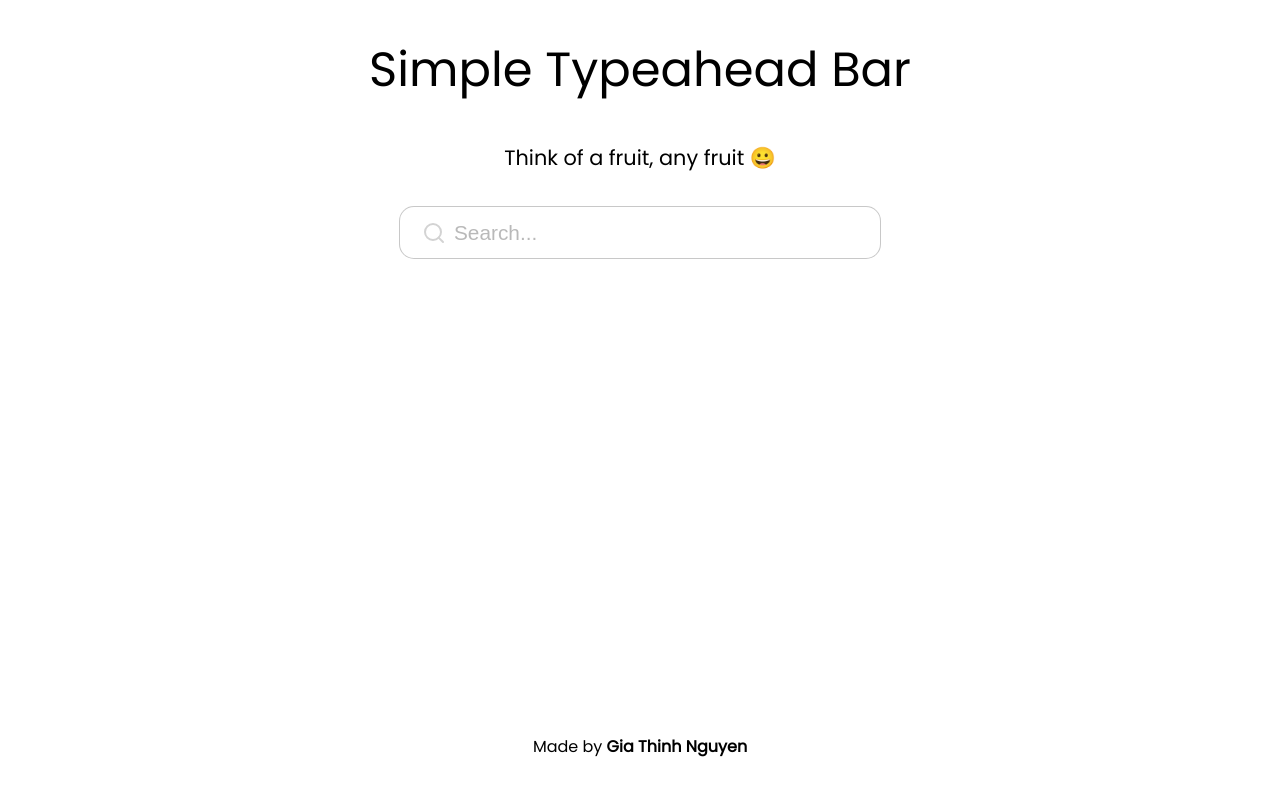
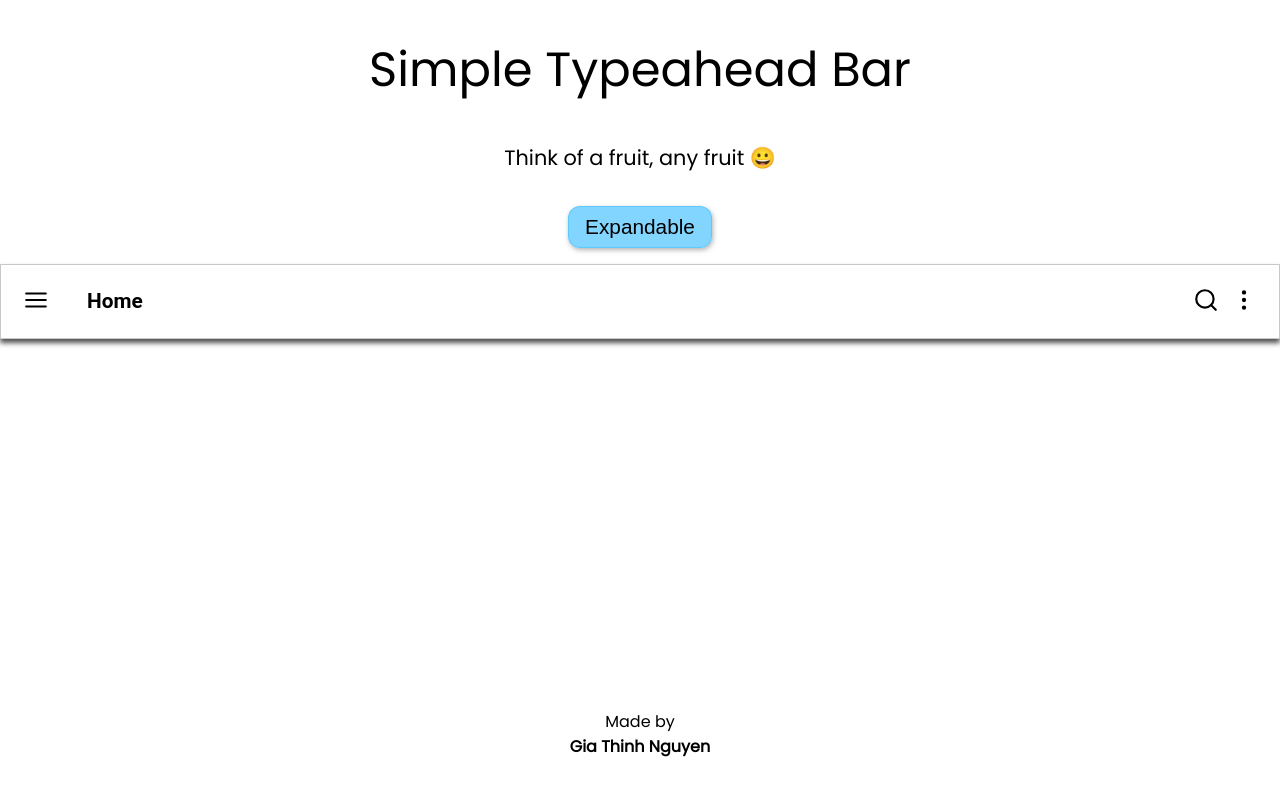
Before and after one commit to g-thinh/simple-typeahead-react, a React (Create React App) app: page / in a window 1280 px wide. Shown: the top 796 px of the page. Built offline with nearby package versions, Linux system fonts and the light colour scheme.

Commit message:
added expanded bar version

```diff
--- a/src/App.js
+++ b/src/App.js
@@ -2,10 +2,13 @@ import React from "react";
 import styled from "styled-components";
 import { GlobalStyles } from "./components/GlobalStyles";
 import SearchBar from "./components/SearchBar";
+import ExpandedSearchBar from "./components/ExpandedSearchBar";
 import { isBrowser, isMobile } from "react-device-detect";
 import { fruits } from "./data";
 
 function App() {
+  const [choice, setChoice] = React.useState(false);
+
   return (
     <>
       <Wrapper>
@@ -14,15 +17,25 @@ function App() {
             <>
               <Title>Simple Typeahead Bar</Title>
               <Subheader>Think of a fruit, any fruit 😀</Subheader>
+              <Button onClick={() => setChoice(!choice)}>
+                {choice ? "Persistent" : "Expandable"}
+              </Button>
             </>
           )}
-          <SearchBar data={fruits} />
+          {choice ? (
+            <SearchBar data={fruits} show={false} />
+          ) : (
+            <ExpandedSearchBar />
+          )}
         </Header>
         <Footer>
           {isMobile && (
             <>
               <Title>Simple Typeahead Bar</Title>
               <Subheader>Think of a fruit, any fruit 😀</Subheader>
+              <Button onClick={() => setChoice(!choice)}>
+                {choice ? "Persistent" : "Expandable"}
+              </Button>
             </>
           )}
           Made by
@@ -41,6 +54,27 @@ function App() {
   );
 }
 
+const Button = styled.button`
+  text-align: center;
+  width: auto;
+  height: auto;
+  font-size: 1.3rem;
+  padding: 0.5rem 1rem;
+  margin-bottom: 1rem;
+  background-color: hsla(200deg, 100%, 65%, 0.7);
+
+  border: 1px solid hsla(200deg, 100%, 65%, 0.7);
+
+  box-shadow: 1px 2px 5px 0px rgba(145, 145, 145, 0.7);
+
+  border-radius: 12px;
+  cursor: pointer;
+
+  &:hover {
+    filter: brightness(0.9);
+  }
+`;
+
 const Wrapper = styled.div`
   height: 100vh;
   background-color: #ffffff;
@@ -53,7 +87,8 @@ const Wrapper = styled.div`
 const Header = styled.div`
   display: flex;
   flex-direction: column;
-  justify-content: space-around;
+  justify-content: center;
+  align-items: center;
 `;
 
 const Subheader = styled.p`
@@ -79,6 +114,11 @@ const Footer = styled.div`
   font-weight: 400;
   text-align: center;
 
+  display: flex;
+  flex-direction: column;
+  justify-content: space-between;
+  align-items: center;
+
   & a {
     text-decoration: none;
     color: inherit;
--- /dev/null
+++ b/src/components/ExpandedSearchBar.js
@@ -0,0 +1,84 @@
+import React from "react";
+import styled from "styled-components";
+import SearchBar from "./SearchBar";
+import { fruits } from "../data";
+import { FiMenu, FiSearch, FiMoreVertical } from "react-icons/fi";
+
+const ExpandedSearchBar = () => {
+  const [showBar, setShowBar] = React.useState(false);
+
+  function handleShow() {
+    setShowBar(false);
+  }
+
+  return (
+    <Wrapper>
+      {showBar ? (
+        <SearchBar data={fruits} show handleShow={handleShow} />
+      ) : (
+        <>
+          <Left>
+            <button>
+              <FiMenu size={26} />
+            </button>
+            <h1>Home</h1>
+          </Left>
+          <Right>
+            <button onClick={() => setShowBar(true)}>
+              <FiSearch size={26} />
+            </button>
+            <button>
+              <FiMoreVertical size={26} />
+            </button>
+          </Right>
+        </>
+      )}
+    </Wrapper>
+  );
+};
+
+const Wrapper = styled.div`
+  width: 100vw;
+  display: flex;
+  justify-content: space-between;
+  align-items: center;
+  border: 1px solid rgba(145, 145, 145, 0.5);
+  padding: 1.25rem 1rem;
+  box-shadow: 0px 4px 5px 0px rgba(0, 0, 0, 0.69);
+`;
+
+const Left = styled.div`
+  flex: 2;
+  display: flex;
+  align-items: center;
+  /* border: 5px solid red; */
+
+  & h1 {
+    margin-left: 2rem;
+    font-size: 1.3rem;
+  }
+
+  & button {
+    border: none;
+    outline: none;
+    cursor: pointer;
+    background: transparent;
+  }
+`;
+
+const Right = styled.div`
+  flex: 8;
+  display: flex;
+  justify-content: flex-end;
+  align-items: center;
+  /* border: 5px solid green; */
+
+  & button {
+    border: none;
+    outline: none;
+    cursor: pointer;
+    background: transparent;
+  }
+`;
+
+export default ExpandedSearchBar;
--- a/src/components/SearchBar.js
+++ b/src/components/SearchBar.js
@@ -2,11 +2,11 @@ import React from "react";
 import styled from "styled-components";
 import { FiSearch, FiArrowLeft } from "react-icons/fi";
 
-const SearchBar = ({ data }) => {
+const SearchBar = ({ data, show, handleShow }) => {
   const SUGGESTIONS = data;
   const [value, setValue] = React.useState("");
   const [isVisible, setIsVisible] = React.useState(false);
-  const [isTyping, setIsTyping] = React.useState(false);
+  const [isTyping, setIsTyping] = React.useState(show);
   const [suggestionIndex, setSuggestionIndex] = React.useState(0);
 
   let matchedSuggestions = SUGGESTIONS.filter((suggestion) =>
@@ -33,6 +33,10 @@ const SearchBar = ({ data }) => {
     setValue("");
     setIsVisible(false);
     setIsTyping(false);
+
+    if (show) {
+      handleShow();
+    }
   }
 
   function handleSubmit(event) {
@@ -107,7 +111,7 @@ const Wrapper = styled.div`
 const SearchField = styled.div`
   display: flex;
   align-items: center;
-  width: 98vw;
+  width: 95vw;
   padding: 0.5rem 1rem;
 
   @media (min-width: 1200px) {
```
Also changed, not shown: 1 other file (tests, documents, lock files or other folders).
